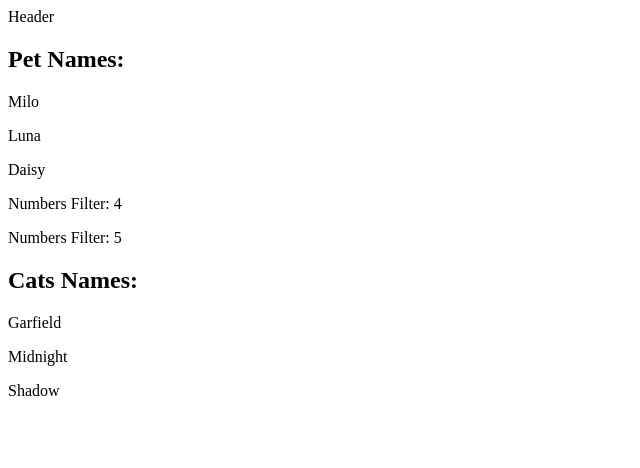
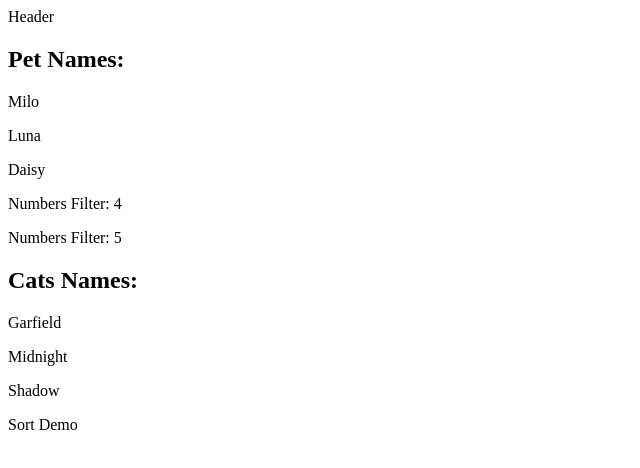
Before and after one commit to Lubeth2026/lvl3-w3-day2, a React (Vite) app: page / in a window 1280 px wide. Shown: the top 468 px of the page, without its empty margins (0-640 px from the left). Built offline with nearby package versions, Linux system fonts and the light colour scheme.

Commit message:
Add Sort numbers array demo

```diff
--- a/src/components/Primary.jsx
+++ b/src/components/Primary.jsx
@@ -1,6 +1,7 @@
 import React from "react";
 import Numbers from "./Numbers";
 import Cats from "./Cats";
+import Sort from "./Sort";
 
 //How arrays actually work//
 //MAP for the pet array//
@@ -19,6 +20,7 @@ export default function Primary() {
         {jsxNames}
         <Numbers/>
         <Cats/>
+        <Sort/>
       </div>
     </>
   );
--- /dev/null
+++ b/src/components/Sort.jsx
@@ -0,0 +1,19 @@
+
+export default function Sort(){
+//Recommended Syntax to Sort//
+    const digits = [5,2,9,1];
+    console.log(digits, "before");
+    //digits.sort()
+    //console.log(digits, "after")
+
+//Extended (spread) Syntax to Sort//
+      const sortedNums = [...digits].sort((a, b)=> a - b);
+      console.log(digits, "after");
+      console.log(sortedNums);
+
+    return(
+        <>
+        <div>Sort Demo</div>
+        </>
+    )
+}
```
